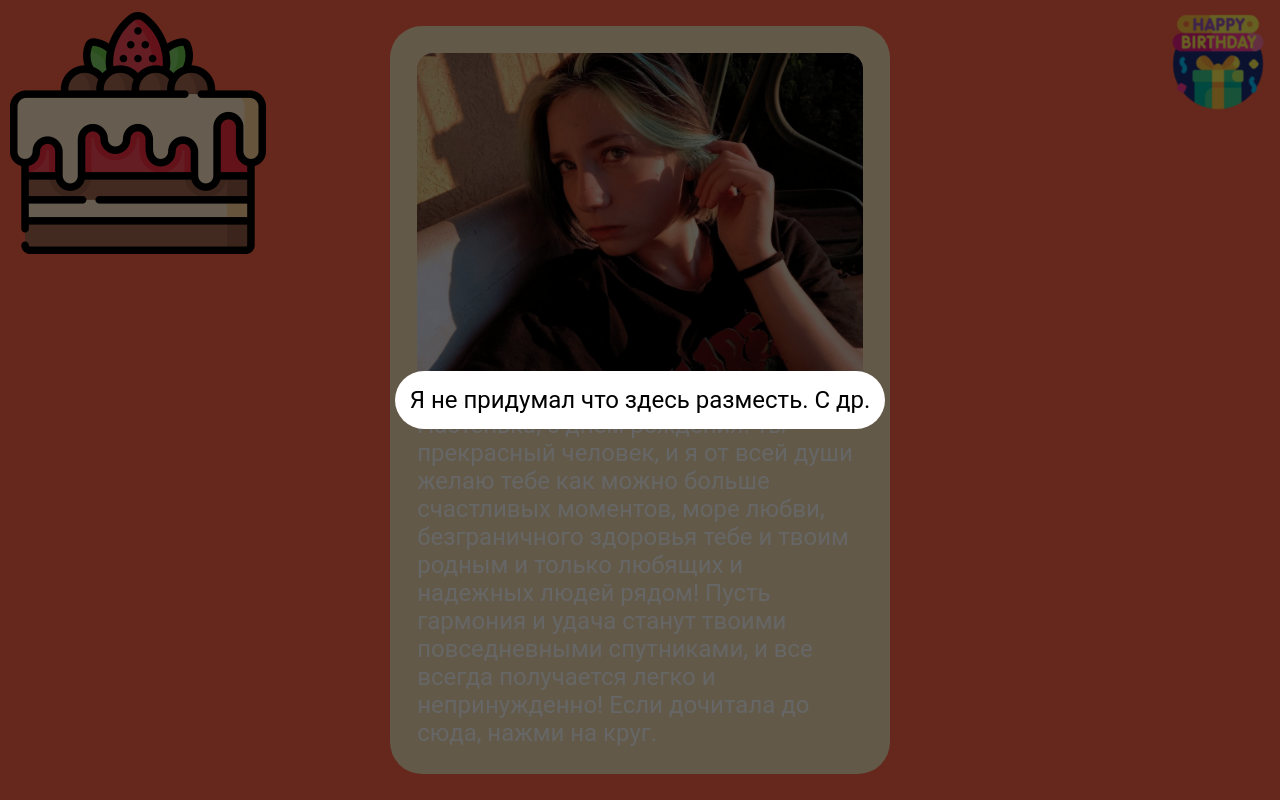
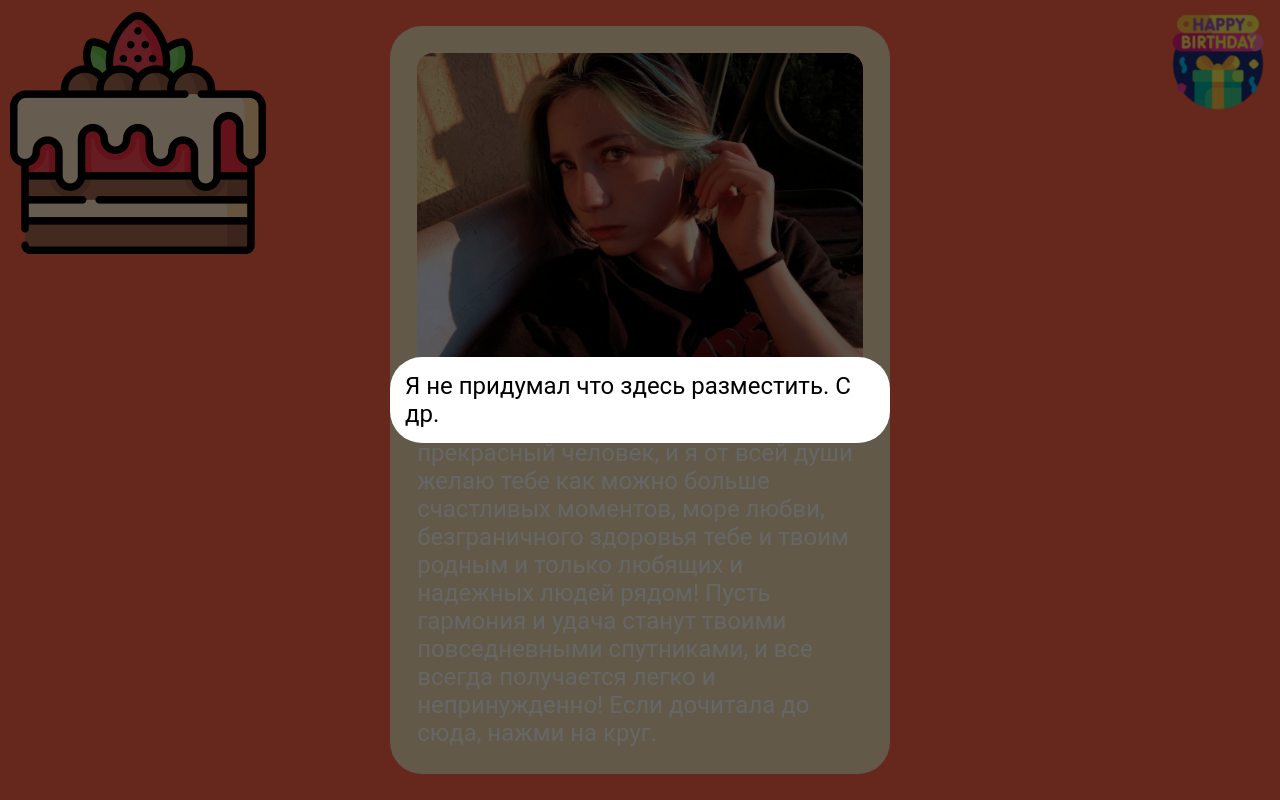
Before and after one commit to KharlamovEgor/birthday, a plain HTML site: page index.html in a window 1280 px wide. Both pictures are taken after a click on the element 1218 px from the left and 62 px from the top of the page. Drawn offline with Linux system fonts and the light colour scheme.

Commit message:
error is fixed

```diff
--- a/index.html
+++ b/index.html
@@ -27,7 +27,7 @@
         </figure>
       </div>
     </main>
-    <div class="some">Я не придумал что здесь разместь. C др.</div>
+    <div class="some">Я не придумал что здесь разместить. C др.</div>
     <script src="scripts/script.js"></script>
   </body>
 </html>
```
